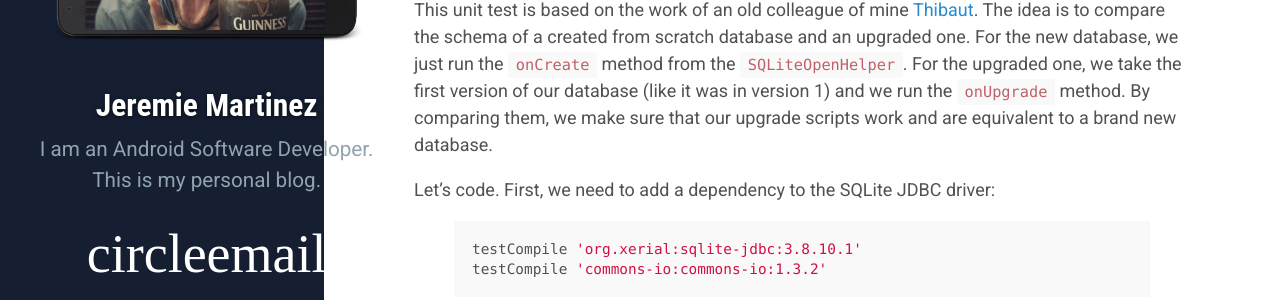
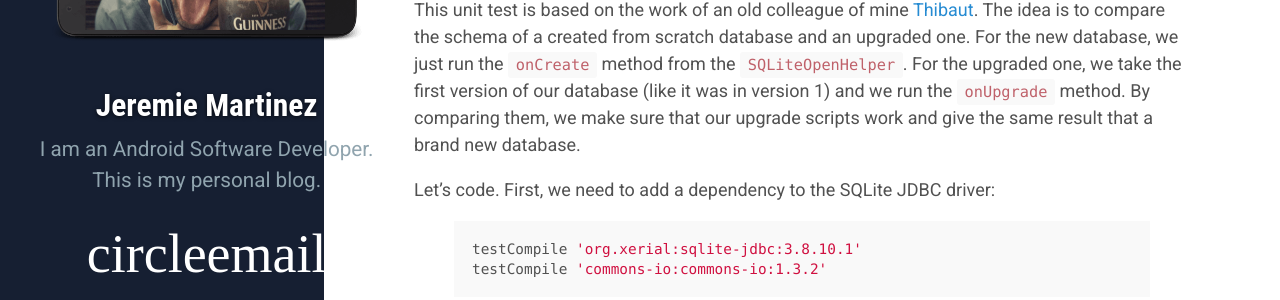
Before and after one commit to jeremiemartinez/jeremiemartinez.github.com, a Jekyll site: the page built from _posts/2016-02-16-unit-tests.md, in a window 1280 px wide and 900 px high, scrolled down 3249 px. Shown: the part 180-480 px from the top of the window. Built offline with Jekyll 4.4.1, drawn with Linux system fonts in a browser that asks for light colours; some web fonts are replaced; Markdown is read by kramdown in place of the engine named in the settings; comment, search, counter and statistics services are not loaded.

```diff
--- a/_posts/2016-02-16-unit-tests.md
+++ b/_posts/2016-02-16-unit-tests.md
@@ -134,7 +133,7 @@
 
 Maintaining your SQLite database can be difficult. Indeed, your database will evolve with your application and making sure these migrations go well is mandatory. If you fail to do so, it will lead to crashes and losing users… Unacceptable !
 
-This unit test is based on the work of an old colleague of mine [Thibaut](https://twitter.com/fredszaq). The idea is to compare the schema of a created from scratch database and an upgraded one. For the new database, we just run the `onCreate` method from the `SQLiteOpenHelper`. For the upgraded one, we take the first version of our database (like it was in version 1) and we run the `onUpgrade` method. By comparing them, we make sure that our upgrade scripts work and are equivalent to a brand new database.
+This unit test is based on the work of an old colleague of mine [Thibaut](https://twitter.com/fredszaq). The idea is to compare the schema of a created from scratch database and an upgraded one. For the new database, we just run the `onCreate` method from the `SQLiteOpenHelper`. For the upgraded one, we take the first version of our database (like it was in version 1) and we run the `onUpgrade` method. By comparing them, we make sure that our upgrade scripts work and give the same result that a brand new database.
 
 Let's code. First, we need to add a dependency to the SQLite JDBC driver:
 
```
Also changed, not shown: other parts of _posts/2016-02-16-unit-tests.md (+0 -1 lines).
